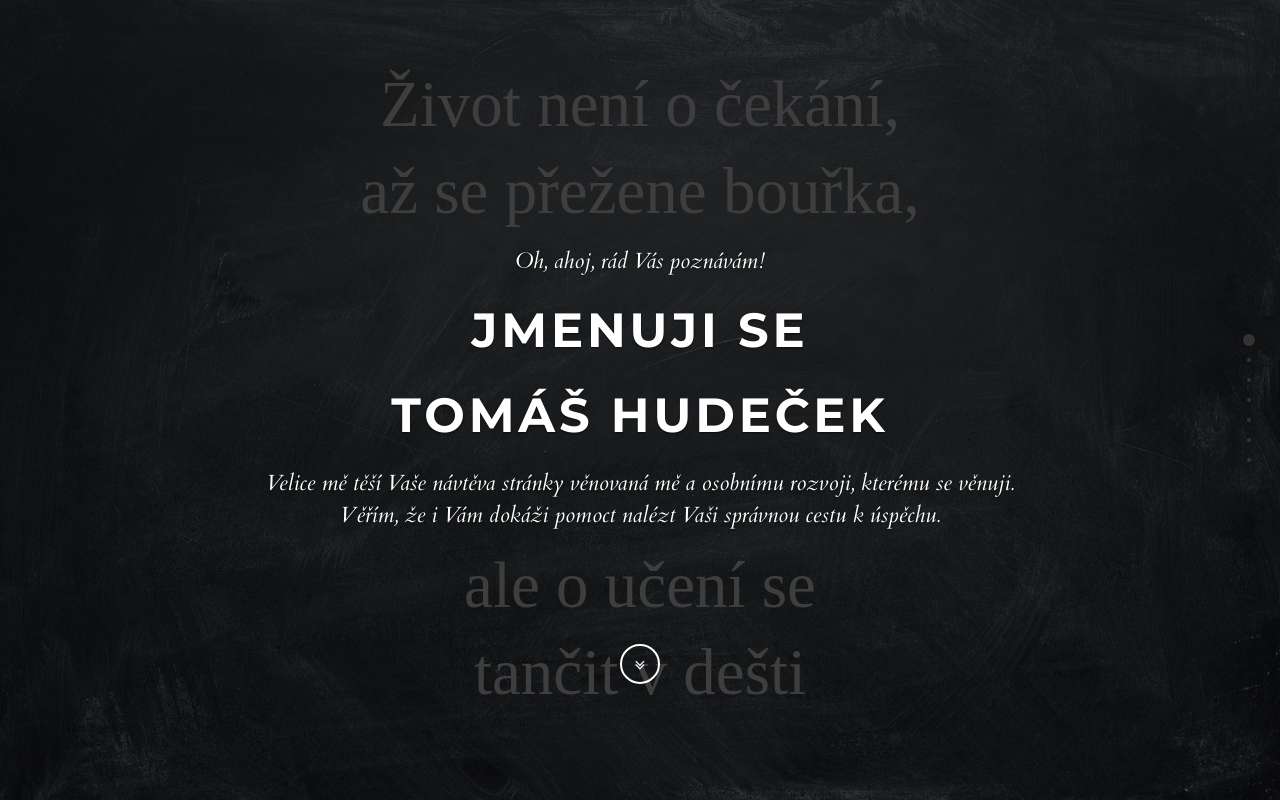
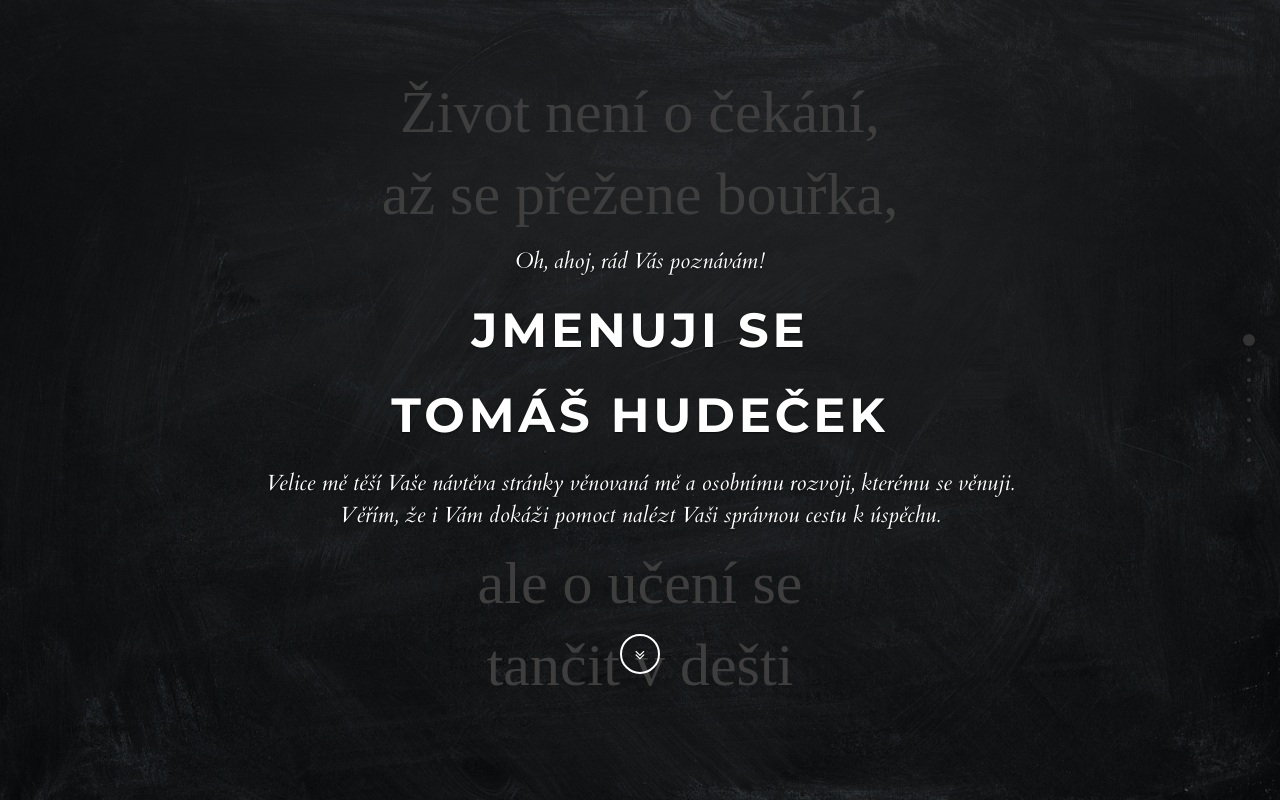
Before and after one commit to SamotCZE/django_myportfolio, a Django app: page / in a window 1280 px wide. Run offline with Django 3.2, Linux system fonts and the light colour scheme; some libraries are stand-ins or nearby versions; some web fonts are replaced.

Commit message:
responsive intro page for small laptops

```diff
--- a/mysite/static/css/custom.css
+++ b/mysite/static/css/custom.css
@@ -245,7 +245,7 @@
 @media only screen
 and (min-width : 1224px) {
   div .sketch {
-	  font-size: 65px;
+	  font-size: 60px;
   }
 }
 
--- a/mysite/static/js/scripts.js
+++ b/mysite/static/js/scripts.js
@@ -14,8 +14,11 @@
         navigationPosition: 'right',
         navigationTooltips: ['Úvod', 'O mě', 'Služby', 'Portfolio', 'Text', 'Kontakt', 'Odkud jsem'],
         css3: true,
+        scrollOverflow: true,
         responsiveWidth: 1200,
         responsiveHeight: 600,
+
+
 
         onLeave: function (index, nextIndex, direction) {
             if (index == 1) {
```
